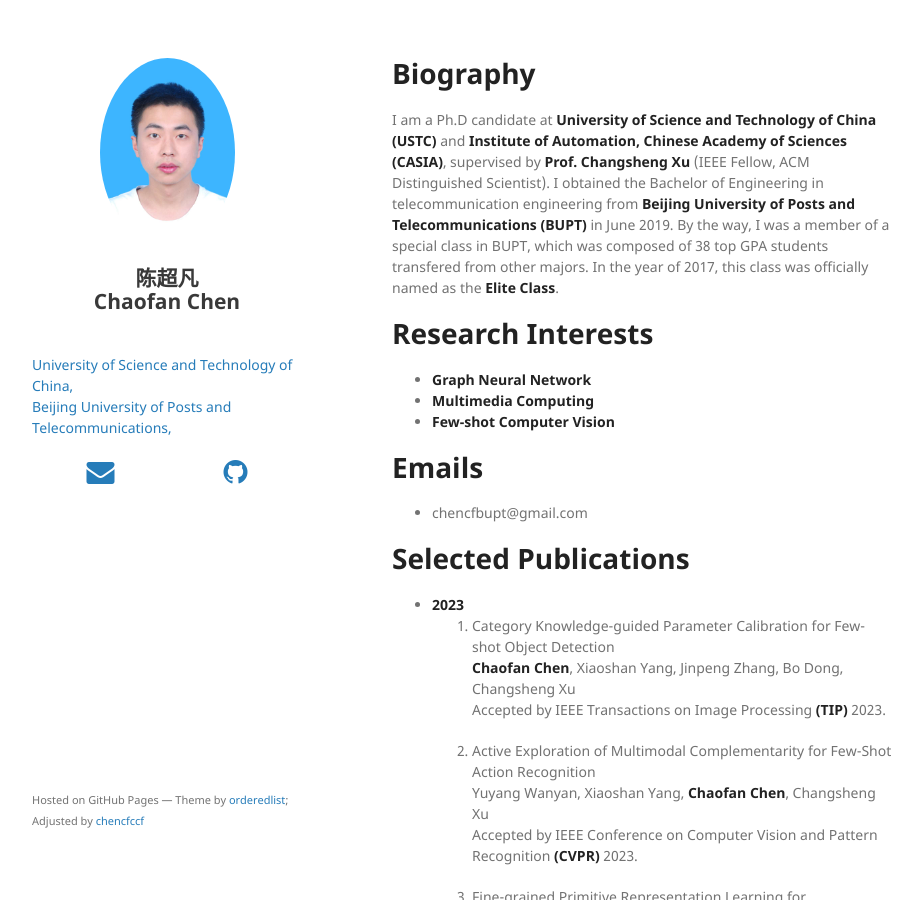
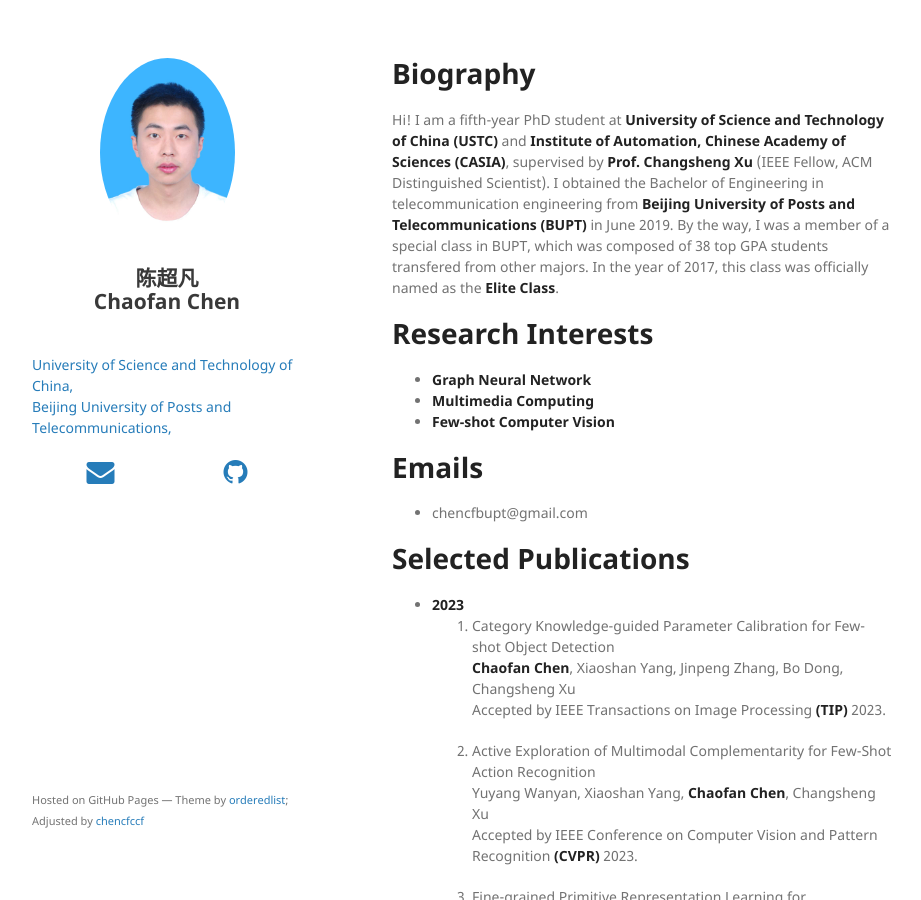
Before and after one commit to chencfccf/chencfccf.github.io, a Jekyll site: the page built from index.md, in a window 1280 px wide and 900 px high. Shown: the whole window, without its empty margins (178-1099 px from the left). Built offline with Jekyll 4.4.1, drawn with Linux system fonts in a browser that asks for light colours; nearby versions of some CDN libraries; our own code applies the rules of GitHub Pages for plain Markdown files.

Commit message:
Update index.md

```diff
--- a/index.md
+++ b/index.md
@@ -1,5 +1,5 @@
 # Biography
-I am a Ph.D candidate at **University of Science and Technology of China (USTC)** and **Institute of Automation, Chinese Academy of Sciences (CASIA)**, supervised by **Prof.** **Changsheng Xu** (IEEE Fellow, ACM Distinguished Scientist). I obtained the Bachelor of Engineering in telecommunication engineering from **Beijing University of Posts and Telecommunications (BUPT)** in June 2019. By the way, I was a member of a special class in BUPT, which was composed of 38 top GPA students transfered from other majors. In the year of 2017, this class was officially named as the **Elite Class**.
+Hi! I am a fifth-year PhD student at **University of Science and Technology of China (USTC)** and **Institute of Automation, Chinese Academy of Sciences (CASIA)**, supervised by **Prof.** **Changsheng Xu** (IEEE Fellow, ACM Distinguished Scientist). I obtained the Bachelor of Engineering in telecommunication engineering from **Beijing University of Posts and Telecommunications (BUPT)** in June 2019. By the way, I was a member of a special class in BUPT, which was composed of 38 top GPA students transfered from other majors. In the year of 2017, this class was officially named as the **Elite Class**.
 
 <!-- * **Note: Actively seeking for either Ph.D. or industrial opportunities starting from 2022 Fall.** -->
 
```
